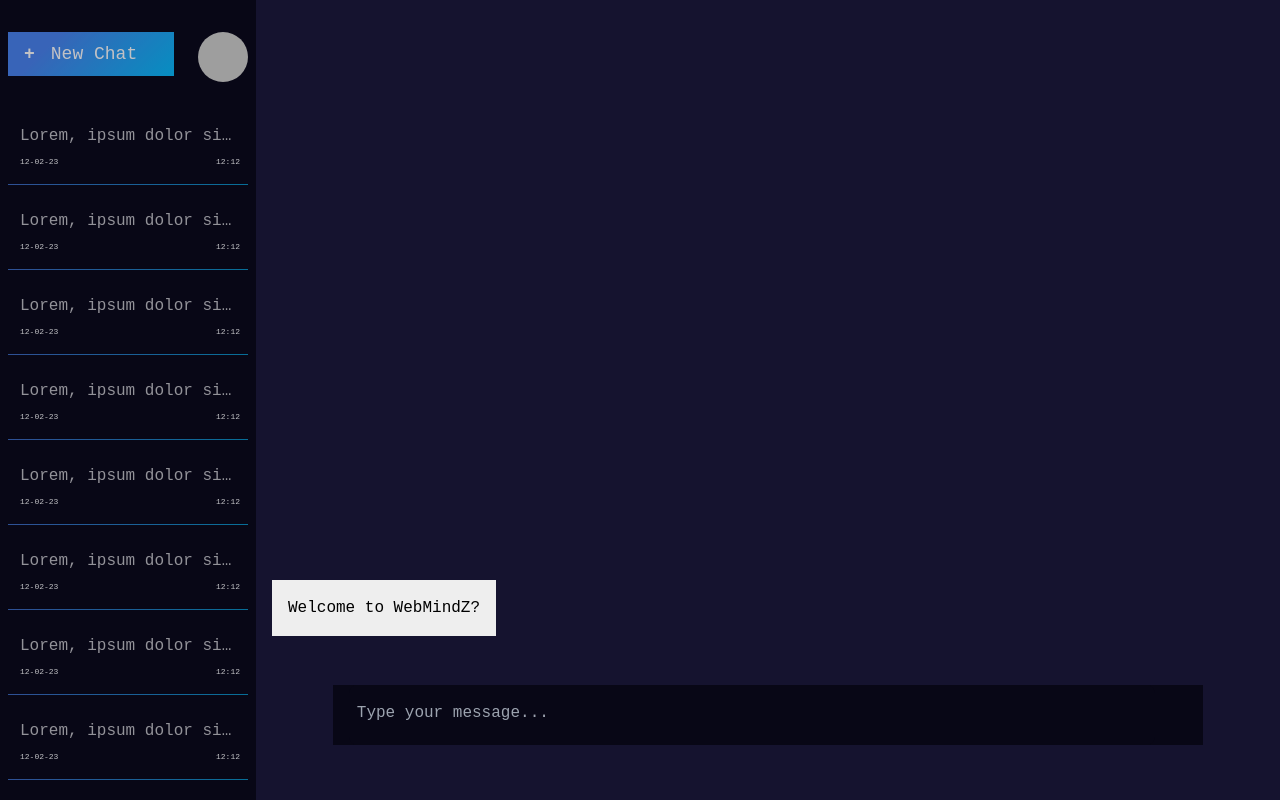
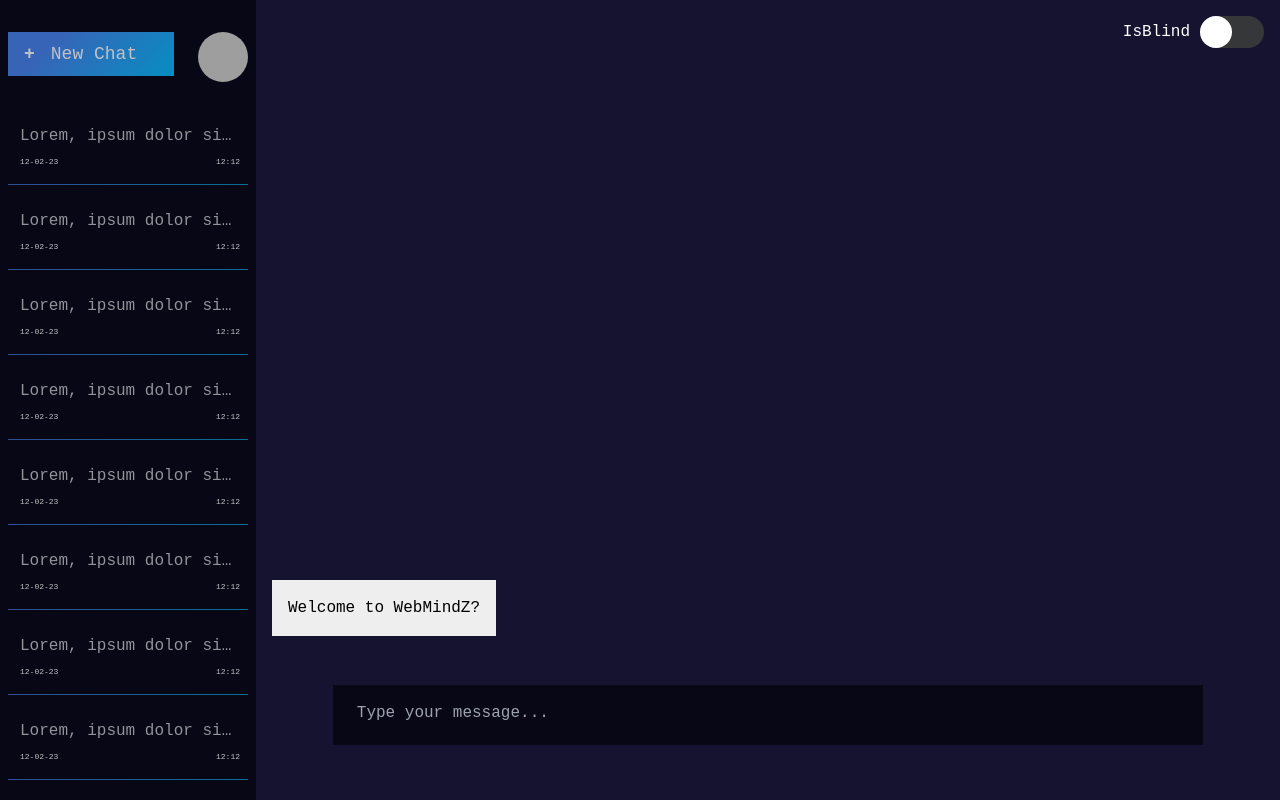
Before and after one commit to I-Himanshu/WebMindz, a Next.js app: page / in a window 1280 px wide. Built offline with nearby package versions, Linux system fonts and the light colour scheme; grey boxes are pictures that could not be loaded.

Commit message:
isBlind Mode set for chat

```diff
--- a/src/app/globals.css
+++ b/src/app/globals.css
@@ -131,3 +131,48 @@
       transparent,
       rgb(var(--background-end-rgb))) rgb(var(--background-start-rgb));
 }
+.isBlind{
+  position: absolute;
+  top: 0;
+  right: 0;
+  margin: 1rem;
+  display: flex;
+  align-items: center;
+  justify-content: center;
+  gap: 10px;
+}
+#switch:checked ~ body {
+  --foreground-rgb: 0, 0, 0;
+  --background-start-rgb: 214, 219, 220;
+  --background-end-rgb: 255, 255, 255;
+}
+
+.switch{
+  position: relative;
+  display: inline-block;
+  align-items: center;
+  justify-content: center;
+  width: 4rem;
+  height: 2rem;
+  border-radius: 1rem;
+  background: #363738;
+  border: 0px solid red;
+  cursor: pointer;
+  transition: all 0.3s ease;
+}
+.switch::before{
+  content: "";
+  position: absolute;
+  top: 0rem;
+  left: 0rem;
+  width: 2rem;
+  height: 2rem;
+  border-radius: 50%;
+  background: #fff;
+  transition: all 0.3s ease;
+}
+  /* select #switch next sibbling when it is checked */
+
+#switch:checked + .switch::before{
+  left: 2rem;
+}
--- a/src/components/chat/robo.tsx
+++ b/src/components/chat/robo.tsx
@@ -14,6 +14,8 @@
         i++;
         setTimeout(typeWriter, speed);
       }
+      const scrollHere = document.getElementById("scrollHere");
+      scrollHere?.scrollIntoView({ behavior: "smooth" });
     }
     typeWriter();
     return () => {};
--- a/src/pages/chat.tsx
+++ b/src/pages/chat.tsx
@@ -4,15 +4,23 @@
 import User from "@/components/chat/user";
 import React, { useState } from "react";
 import { toggleListening } from "@/components/chat/speech";
+import { log } from "console";
 
 export default function Chat() {
   const [transcript, setTranscript] = useState("");
   const [listening, setListening] = useState(false);
+  // get isblind from localstorage if have
+  // else set isblind to false
+
+  const [isBlind, setIsBlind] = useState(
+    localStorage.getItem("isBlind") === "true" ? true : false
+  );
+
   const [MSGS, setMSGS] = useState([
     {
       text: "Welcome to WebMindZ?",
       isUser: false,
-    }
+    },
   ]);
   // console.log(window);
 
@@ -20,8 +28,7 @@
     // scroll to bottom
     const scrollHere = document.getElementById("scrollHere");
 
-
-    if(transcript.trim().length  === 0) return;
+    if (transcript.trim().length === 0) return;
     setMSGS([...MSGS, { text: transcript, isUser: true }]);
     setTranscript("");
     const res = await fetch("/api/chat", {
@@ -30,32 +37,57 @@
       body: JSON.stringify({ input: transcript }),
     });
     const data = await res.json();
-    if ( 'speechSynthesis' in window ){
+    if ("speechSynthesis" in window && isBlind) {
+      console.log("Speaking");
       var text = data.chat;
-      text = text.replace(/#/g, 'hashtag');
-      text = text.replace(/\*/g, '');
-      text = text.replace(/_/g, '');
+      text = text.replace(/#/g, "hashtag");
+      text = text.replace(/\*/g, "");
+      text = text.replace(/_/g, "");
 
       var to_speak = new SpeechSynthesisUtterance(text);
       to_speak.lang = "en-IN";
       to_speak.rate = 0.8;
       to_speak.pitch = 1;
       to_speak.voice = window.speechSynthesis.getVoices()[0];
+
       window.speechSynthesis.speak(to_speak);
     }
-    setMSGS([...MSGS, ...[{ text: transcript, isUser: true },{ text: data.chat, isUser: false }]])
+    setMSGS([
+      ...MSGS,
+      ...[
+        { text: transcript, isUser: true },
+        { text: data.chat, isUser: false },
+      ],
+    ]);
     scrollHere?.scrollIntoView({ behavior: "smooth" });
-
   };
   return (
     <main className="min-h-screen bg-[#15132f]">
       <div className="flex flex-row w-full min-h-screen">
         <div className="hidden md:flex flex-col items-center md:w-[30%] lg:w-[20%] max-h-screen hover:overflow-y-scroll overflow-y-hidden bg-[#080716] pt-8 px-2 pr-4 hover:pr-2">
+          <div className="isBlind text-white">
+            {/* Make a beautiful toggle button */}
+            <span>
+              IsBlind
+            </span>
+            <input
+              type="checkbox"
+              id="switch"
+              className="hidden"
+              checked={isBlind}
+              onChange={(e) => {
+                setIsBlind(e.target.checked);
+                localStorage.setItem("isBlind", e.target.checked.toString());
+              }}
+            />
+            <label htmlFor="switch" className="switch"></label>
+          </div>
           <div className="flex flex-row justify-between w-full">
             <p className="text-white px-4 py-2 mb-8 w-full blueGrad secondaryFont text-lg cursor-pointer opacity-75 transition-all hover:opacity-100 mr-6">
               <b className="mr-4">+</b>
               New Chat
             </p>
+
             <div className="profile">
               <div className="relative group h-full w-full">
                 <div className="w-[50px] h-[50px] rounded-full ">
@@ -120,7 +152,6 @@
               } else {
                 return <Robo key={index} msg={msg.text} />;
               }
-
             })}
             {/* Scroll to here on sendMsg */}
             <div id="scrollHere"></div>
@@ -144,8 +175,7 @@
                   if (e.key === "Enter") {
                     sendMsg();
                   }
-                }
-              }
+                }}
               />
               <button
                 className="blueGradText mb-4 text-2xl opacity-75 transition-all hover:opacity-100 mx-2"
```
